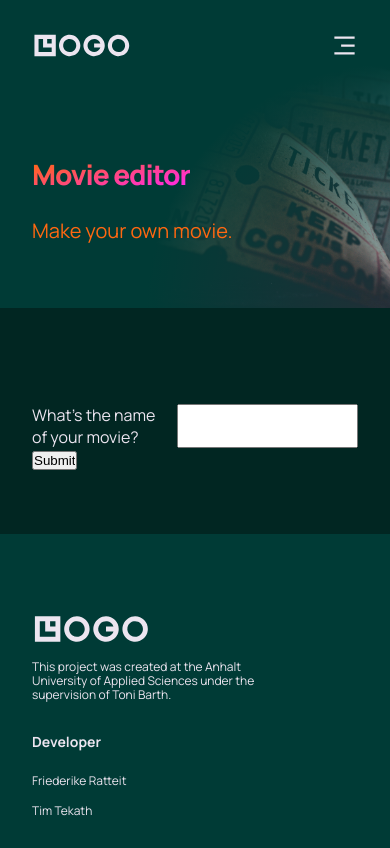
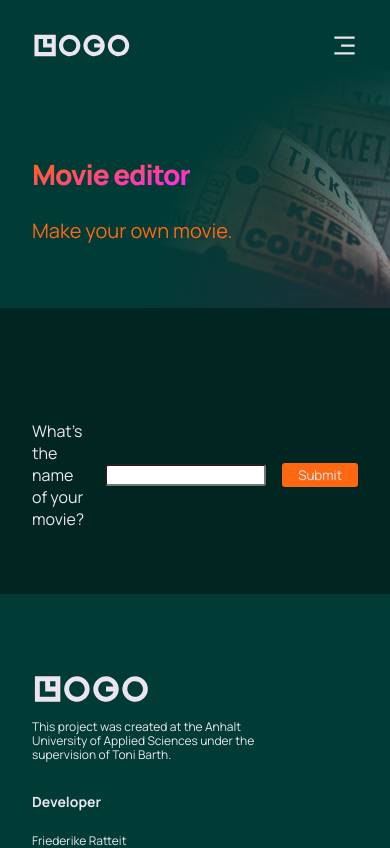
Before and after one commit to Lokoschade/interaktiver-film-final, a React (Create React App) app: page /interaktiver-film-final/editor in a window 390 px wide. Shown: the top 848 px of the page. Built offline with nearby package versions, Linux system fonts and the light colour scheme.

Commit message:
Editor fertig

```diff
--- a/src/components/editorClips/editorClips.css
+++ b/src/components/editorClips/editorClips.css
@@ -0,0 +1,15 @@
+.wum__editorClip {
+    margin: 1rem;
+}
+
+.wum__editorClip-element, .wum__editorClip-options, .wum__editorClip-buttons {
+    display: flex;
+    gap: 1rem;
+    align-items: center;
+}
+
+@media screen and (max-width: 700px) {
+    .wum__editorClip-element {
+        flex-direction: column;
+    }
+}
--- a/src/components/movie/Movie.jsx
+++ b/src/components/movie/Movie.jsx
@@ -1,9 +1,12 @@
-import React from 'react'
+import React, { useEffect } from 'react'
 import { RiPlayFill } from 'react-icons/ri';
 import { MdReplayCircleFilled } from 'react-icons/md';
 import './movie.css'
 
 const Movie = ({ movieId, title, loadClip, time, clip }) => {
+
+  useEffect(() => {
+  },[time, clip])
 
   return (
     <div>
--- a/src/components/movie/movie.css
+++ b/src/components/movie/movie.css
@@ -43,6 +43,11 @@
     color: var(--color-text);
 }
 
+.wum__selection-container_movie-progress {
+    font-family: var(--font-family);
+    color: var(--color-text);
+}
+
 @media screen and (max-width: 550px) {
     .wum__selection-container_title h3 {
         font-size: 18px;
--- a/src/components/username/Username.jsx
+++ b/src/components/username/Username.jsx
@@ -12,15 +12,14 @@ const Username = ({ setUser }) => {
     return (
         <div className='wum__username section__padding'>
             <form onSubmit={handleSubmit}>
-                <label> What's your username:
-                    <input
+                <p> What's your username:</p>
+                <input
                         type='text'
                         value={username}
                         required
                         onChange={(e) => setUsername(e.target.value)}
                     />
-                </label>
-                <input type='submit' value='Submit'/>
+                <input id='button' type='submit' value='Submit'/>
             </form>
         </div>
     )
--- a/src/components/username/username.css
+++ b/src/components/username/username.css
@@ -1,11 +1,29 @@
-.wum__username form{
+.wum__username form {
     display: flex;
     gap: 1rem;
+    align-items: center;
 }
-
-.wum__username label {
+.wum__username p {
     display: flex;
     gap: 1rem;
     font-family: var(--font-family);
     color: var(--color-text);
 }
+
+.wum__username input {
+    font-family: var(--font-family);
+    border-radius: 3px;
+}
+
+.wum__username input#button {
+    background-color: var(--color-subtext);
+    color: var(--color-text);
+    border: none;
+    padding: 0.2rem 1rem;
+}
+
+@media screen and (max-width: 700px) {
+    .wum__username form {
+        flex-direction: column;
+    }
+}
--- a/src/container/editor/Editor.jsx
+++ b/src/container/editor/Editor.jsx
@@ -3,9 +3,8 @@ import './editor.css'
 import { EditorClips } from '../../components'
 
 export default function Editor() {
-  const [clips, setClips] = useState([1, 2, 3, 4, 5, 6, 7])
+  const [clips, setClips] = useState([ 2, 3, 4, 5, 6, 7])
   const [options, setOptions] = useState(2)
-  const [firstClip, setFirstClip] = useState(1)
   const [allOptions, setAllOptions] = useState([1, 1])
   const [movieName, setMovieName] = useState('')
   const [nameSet, setNameSet] = useState(false)
@@ -13,7 +12,7 @@ export default function Editor() {
   const [dataString, setDataString] = useState('{')
   const [showChoices, setShowChoices] = useState([])
   const [counter, setConter] = useState(0)
-
+  const [uniqueId, setUniqueId] = useState('base')
   const handleNameSet = (e) => {
     e.preventDefault();
     setMovieName(movieName);
@@ -41,24 +40,32 @@ export default function Editor() {
     setDataString(current => current + string)
     } else {
       setDataString(current => current + string + ']}')
-      postMovie();
     }
     setConter(current => current+1)
   }
 
   const postMovie = () => {
-    console.log(dataString)
-    // fetch("https://gruppe7.toni-barth.com/movies/", {
-    //   method: 'POST',
-    //   body: dataString,
-    //   headers: {'Content-Type': 'application/json'}
-    // })
+    fetch("https://gruppe7.toni-barth.com/movies/", {
+      method: 'POST',
+      body: dataString,
+      headers: {'Content-Type': 'application/json'}
+    })
+    setClips([1, 2, 3, 4, 5, 6, 7])
+    setOptions(2)
+    setAllOptions([1, 1])
+    setMovieName('')
+    setNameSet(false)
+    setShowOtherIput(false)
+    setDataString('{')
+    setShowChoices([])
+    setConter(0)
+    setUniqueId(Math.random().toString())
   }
 
   const handleSubmit = () => {
     removeClips(allOptions);
-    setDataString(dataString + '"id":"' + firstClip + '","link":"https://gitlab.hs-anhalt.de/barth_to/interactive-clip/-/raw/master/movies/clip' + firstClip + '.webm","options":[' + allOptions.toString() + ']}');
-    setShowChoices(current => [...current, "Clip " + firstClip + " Options: [ " + allOptions.toString() + " ]"]);
+    setDataString(dataString + '"id":1,"link":"https://gitlab.hs-anhalt.de/barth_to/interactive-clip/-/raw/master/movies/clip1.webm","options":[' + allOptions.toString() + ']}');
+    setShowChoices(current => [...current, "Clip 1 Options: [ " + allOptions.toString() + " ]"]);
     setShowOtherIput(true);
   }
 
@@ -66,36 +73,33 @@ export default function Editor() {
   }, [clips])
 
   return (
-    <div className='wum__editor section__padding'>
-      {showChoices.map((text, i) => <p key={i}>{text}</p>)}
+    <div key={uniqueId} className='wum__editor section__padding'>
+      <div>{showChoices.map((text, i) => <p key={i}>{text}</p>)}</div>
       {!nameSet
         ? <form onSubmit={(e) => handleNameSet(e)}>
-          <label>
-            What's the name of your movie?
+          <p>What's the name of your movie?</p>
             <input
               type='text'
               value={movieName}
               required
               onChange={(e) => setMovieName(e.target.value)}
             />
-          </label>
-          <input type='submit' value='Submit' />
+          <input id='button' type='submit' value='Submit' />
         </form>
         : <>
           {!showOtherInput
             ? <>
-              <select onChange={(e) => setFirstClip(parseInt(e.target.value))}>
-                {clips.map((item, i) => <option key={i} value={item}>Clip {item}</option>)}
-              </select>
-              <label> Options:
+              <p>Clip 1 Options:
                 {Array.from(Array(options)).map((c, index) => {
                   return <select key={c} onChange={(e) => handleAllOptions(index, e, 0)}>{clips.map((item, i) => <option key={i} value={item}>Clip {item}</option>)}</select>
-                })}
-                <button onClick={handleClick}>More options</button>
-                <button onClick={handleSubmit}>Add</button>
-              </label>
+                })} </p>
+                <div className='wum__editor-buttons'>
+                <button onClick={handleClick}>Add options</button>
+                <button onClick={handleSubmit}>Submit</button>
+                </div>
             </>
-            : <> {allOptions.map((oldOption, i) => <EditorClips key={i} oldOption={oldOption} clips={clips} setShowChoices={setShowChoices} removeClips={removeClips} addString={addString}/>)}
+            : <> {<div classname='wum__editor-clips'> {allOptions.map((oldOption, i) => <EditorClips key={i} oldOption={oldOption} clips={clips} setShowChoices={setShowChoices} removeClips={removeClips} addString={addString}/>)}</div>}
+                  {clips.length - 1 === 0 ? <button onClick={postMovie}>Done</button> : null}
             </>}
         </>
       }
--- a/src/container/editor/editor.css
+++ b/src/container/editor/editor.css
@@ -1,12 +1,43 @@
 .wum__editor {
     display: flex;
-    flex-direction: column;
+    gap: 1rem;
+    align-items: center;
+}
+
+.wum__editor-buttons {
+    display: flex;
+    gap: 1rem;
+    align-items: center;
+}
+.wum__editor form {
+    display: flex;
+    gap: 1rem;
+    align-items: center;
+}
+
+.wum__editor p {
+    display: flex;
     gap: 1rem;
     font-family: var(--font-family);
     color: var(--color-text);
 }
 
-.wum__editor label {
-    display: flex;
-    gap: 1rem;
+.wum__editor input {
+    font-family: var(--font-family);
+    border-radius: 3px;
 }
+
+.wum__editor input#button, button {
+    font-family: var(--font-family);
+    background-color: var(--color-subtext);
+    border-radius: 3px;
+    color: var(--color-text);
+    border: none;
+    padding: 0.2rem 1rem;
+}
+
+@media screen and (max-width: 700px) {
+    .wum__editor {
+        flex-direction: column;
+    }
+}
--- a/src/container/selection/Selection.jsx
+++ b/src/container/selection/Selection.jsx
@@ -48,7 +48,7 @@ export default class Selection extends Component {
           });
           this.setState({
             rightPos: tempPos
-          });
+          }, () => { console.log('time changed')});
         })
     }
   }
--- a/src/container/selection/selection.css
+++ b/src/container/selection/selection.css
@@ -9,13 +9,6 @@
     grid-gap: 2rem;
 }
 
-@media screen and (max-width: 990px) {
-
-    .wum__selection-container_movie-image {
-        height: 250px;
-    }
-}
-
 @media screen and (max-width: 700px) {
     .wum__selection-container {
         grid-template-columns: repeat(1, 1fr);
```
Also changed, not shown: src/components/editorClips/EditorClips.jsx (+14 -14 lines).
